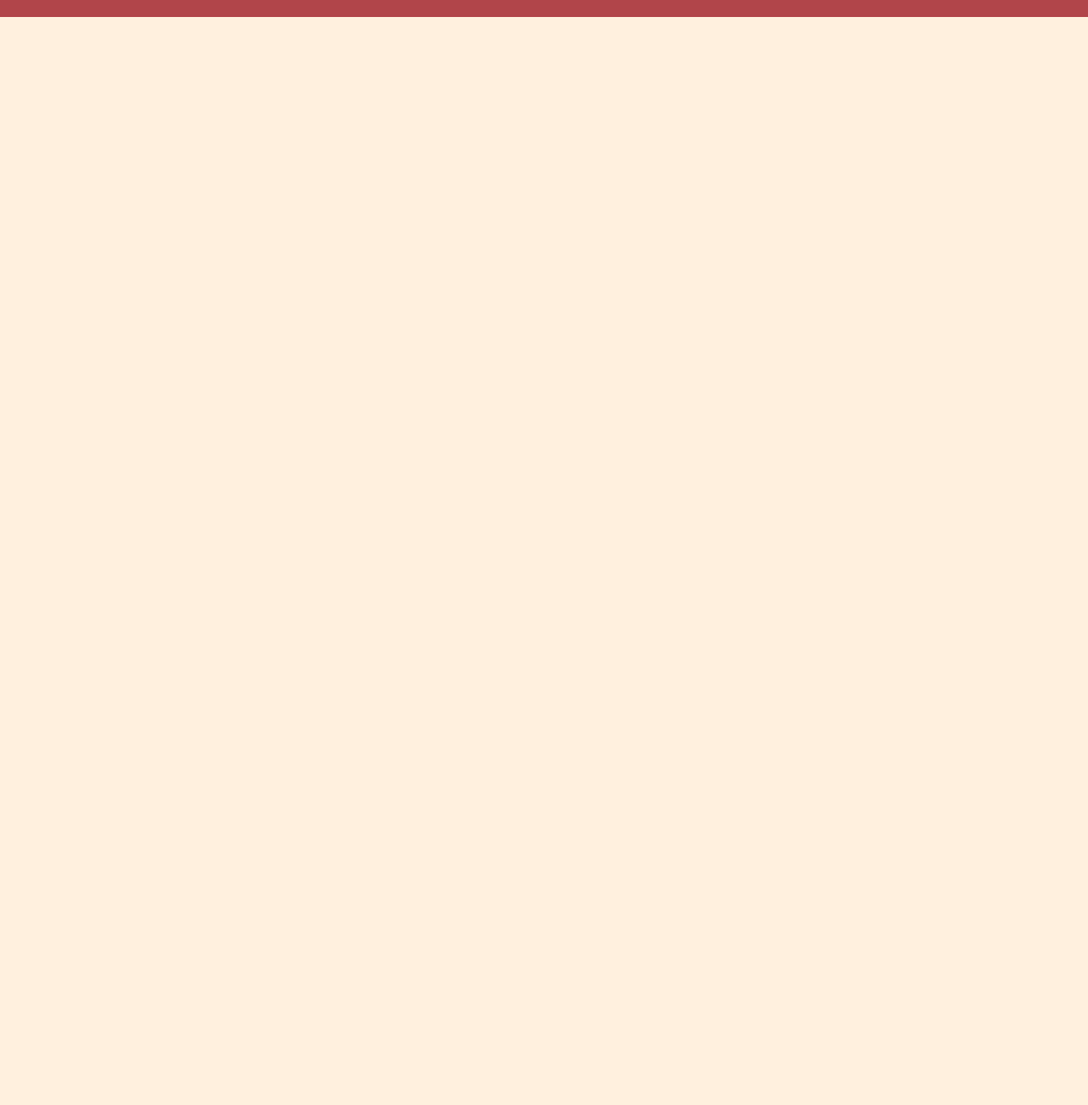
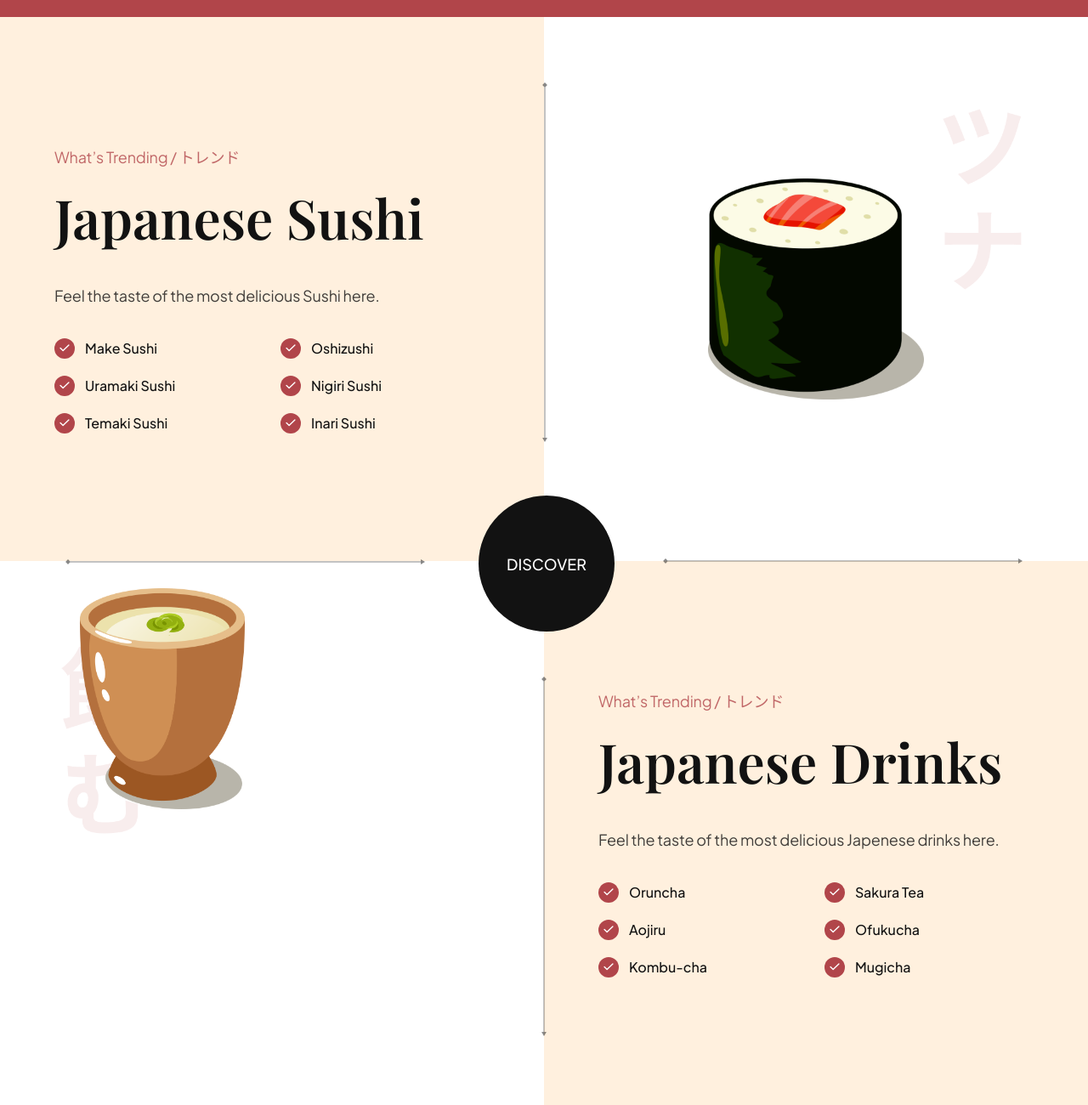
Before and after one commit to syhungFE/sushi-webiste, a website built with Vite: page index.html in a window 1280 px wide. Shown: the part 2398-3698 px from the top of the page at 85% size. Before the commit the page ends 2418 px from the top, so only its background shows below. Built offline with nearby package versions, Linux system fonts and the light colour scheme.

Commit message:
feat: build trending section

```diff
--- /dev/null
+++ b/css/sections/trending.css
@@ -0,0 +1,160 @@
+.trending {
+    position: relative;
+
+    display: flex;
+    flex-direction: column;
+    overflow: hidden;
+}
+
+.trending__discover {
+    position:absolute;
+    top: 44%;
+    left: 44%;
+    z-index: 1;
+
+    width: 160px;
+    height: 160px;
+    background-color: var(--secondary-color);
+    border-radius: 100%;
+
+    display: flex;
+    justify-content: center;
+    align-items: center;
+}
+
+.trending__discover p {
+    font-size: 18px;
+    font-weight: 500;
+    font-family: var(--plus-jakarta-sans);
+
+    color: var(--color-white);
+    text-transform: uppercase;
+}
+
+.trending-sushi,
+.trending-drinks {
+    width: 100%;
+    min-height: 640px;
+
+    display: flex;
+    flex-direction: row;
+}
+
+.trending__content {
+    flex: 1;
+    display: flex;
+    justify-content: center;
+    flex-direction: column;
+
+    padding: 32px 64px;
+}
+
+.trending__list {
+    list-style: none;
+
+    flex-wrap: wrap;
+    gap: 20px;
+}
+
+.trending__list li {
+    flex: 1;
+    display: flex;
+    align-items: center;
+    flex-direction: row;
+    gap: 12px;
+
+    min-width: 210px;
+}
+
+.trending__list p {
+    flex: 1;
+
+    font-size: 16px;
+    font-weight: 500;
+    font-family: var(--plus-jakarta-sans);
+    color: var(--secondary-color);
+}
+
+.trending__icon {
+    width: 24px;
+    height: 24px;
+
+    background-color: var(--primary-color);
+    border-radius: 100%;
+}
+
+.trending__icon img {
+    width: 50%;
+    height: 50%;
+
+    object-fit: contain;
+}
+
+.trending__image {
+    flex: 1;
+
+    position: relative;
+    padding: 32px 64px;
+
+    background-color: var(--color-white);
+    background-repeat: no-repeat;
+    background-size: contain;
+    background-position: center;
+}
+
+.trending-sushi .trending__image {
+    background-image: url(../../assets/japanese_sushi.png);
+}
+
+.trending-drinks .trending__image {
+    background-image: url(../../assets/japanese_drinks.png);
+}
+
+.trending__image img {
+    width: 254px;
+    height: 260px;
+
+    object-fit: contain;
+}
+
+/* Arrows */
+.trending__arrow {
+    position: absolute;
+    z-index: 1;
+  }
+
+  .trending__arrow img {
+    object-fit: contain;
+  }
+
+  .trending__arrow-left {
+    left: -2.5px;
+    top: 12%;
+  }
+
+  .trending__arrow-left img,
+  .trending__arrow-top img {
+    width: auto;
+    height: 100%;
+  }
+
+  .trending__arrow-top {
+    top: -10.5px;
+    left: 12%;
+  }
+
+  .trending__arrow-bottom {
+    bottom: -6.5px;
+    right: 12%;
+  }
+
+  .trending__arrow-bottom img,
+  .trending__arrow-right img {
+    width: 100%;
+    height: auto;
+  }
+
+  .trending__arrow-right {
+    right: -2.5px;
+    bottom: 12%;
+  }
--- a/css/style.css
+++ b/css/style.css
@@ -6,8 +6,8 @@
 @import url("sections/hero.css");
 @import url("sections/about.css");
 @import url("sections/popular.css");
-/* @import url("sections/trending.css");
-@import url("sections/subscribe.css");
+@import url("sections/trending.css");
+/* @import url("sections/subscribe.css");
 @import url("sections/footer.css"); */
 
 /* CSS variables for reusablity across all files (including above imported) */
--- a/index.html
+++ b/index.html
@@ -28,6 +28,8 @@
         </ul>
       </nav>
     </header>
+
+    <!-- HERO -->
     <section class="hero">
       <div class="hero-image">
         <img src="assets/sushi-1.png" alt="sushi" data-aos="fade-up"/>
@@ -65,6 +67,7 @@
       </div>
     </section>
 
+    <!-- ABOUT US -->
     <section class="about-us" id="about-us">
       <div class="about-us__image">
         <div class="about-us__image-sushi3">
@@ -88,6 +91,7 @@
       </div>
     </section>
 
+    <!-- POPULAR FOODS -->
     <section class="popular-foods" id="menu">
       <h2 class="popular-foods__title" data-aos="flip-up">Popular Food / 人気</h2>
 
@@ -162,6 +166,123 @@
       </button>
     </section>
 
+    <!-- TRENDING -->
+	<section class="trending" id="food">
+		<section class="trending-sushi">
+			<div class="trending__content" data-aos="fade-right">
+				<p class="sushi__subtitle">What’s Trending / トレンド</p>
+				<h3 class="sushi__title">Japanese Sushi</h3>
+				<p class="sushi__description">Feel the taste of the most delicious Sushi here.</p>
+				<ul class="trending__list flex-between">
+					<li>
+						<div class="trending__icon flex-center">
+							<img src="assets/check.svg" alt="Check"/>
+						</div>
+						<p>Make Sushi</p>
+					</li>
+					<li>
+						<div class="trending__icon flex-center">
+							<img src="assets/check.svg" alt="Check"/>
+						</div>
+						<p>Oshizushi</p>
+					</li>
+					<li>
+						<div class="trending__icon flex-center">
+							<img src="assets/check.svg" alt="Check"/>
+						</div>
+						<p>Uramaki Sushi</p>
+					</li>
+					<li>
+						<div class="trending__icon flex-center">
+							<img src="assets/check.svg" alt="Check"/>
+						</div>
+						<p>Nigiri Sushi</p>
+					</li>
+					<li>
+						<div class="trending__icon flex-center">
+							<img src="assets/check.svg" alt="Check"/>
+						</div>
+						<p>Temaki Sushi</p>
+					</li>
+					<li>
+						<div class="trending__icon flex-center">
+							<img src="assets/check.svg" alt="Check"/>
+						</div>
+						<p>Inari Sushi</p>
+					</li>
+				</ul>
+			</div>
+			<div class="trending__image flex-center">
+				<img src="assets/sushi-5.png" alt="trending sushi" data-aos="fade-left"/>
+				<div class="trending__arrow  trending__arrow-left">
+					<img src="assets/arrow-vertical.svg" alt="arrow left"/>
+				</div>
+				<div class="trending__arrow  trending__arrow-bottom">
+					<img src="assets/arrow-horizontal.svg" alt="arrow bottom"/>
+				</div>
+			</div>
+		</section>
+
+		<div class="trending__discover" data-aos="flip-up">
+			<p>Discover</p>
+		</div>
+
+		<section class="trending-drinks">
+			<div class="trending__image">
+				<img src="assets/sushi-4.png" alt="trending drinks" data-aos="fade-right"/>
+				<div class="trending__arrow  trending__arrow-top">
+					<img src="assets/arrow-horizontal.svg" alt="arrow top"/>
+				</div>
+				<div class="trending__arrow  trending__arrow-right">
+					<img src="assets/arrow-vertical.svg" alt="arrow right"/>
+				</div>
+			</div>
+			<div class="trending__content"  data-aos="fade-left">
+				<p class="sushi__subtitle">What’s Trending / トレンド</p>
+				<h3 class="sushi__title">Japanese Drinks</h3>
+				<p class="sushi__description">Feel the taste of the most delicious Japenese drinks here.</p>
+				<ul class="trending__list flex-between">
+					<li>
+						<div class="trending__icon flex-center">
+							<img src="assets/check.svg" alt="Check"/>
+						</div>
+						<p>Oruncha</p>
+					</li>
+					<li>
+						<div class="trending__icon flex-center">
+							<img src="assets/check.svg" alt="Check"/>
+						</div>
+						<p>Sakura Tea</p>
+					</li>
+					<li>
+						<div class="trending__icon flex-center">
+							<img src="assets/check.svg" alt="Check"/>
+						</div>
+						<p>Aojiru</p>
+					</li>
+					<li>
+						<div class="trending__icon flex-center">
+							<img src="assets/check.svg" alt="Check"/>
+						</div>
+						<p>Ofukucha</p>
+					</li>
+					<li>
+						<div class="trending__icon flex-center">
+							<img src="assets/check.svg" alt="Check"/>
+						</div>
+						<p>Kombu-cha</p>
+					</li>
+					<li>
+						<div class="trending__icon flex-center">
+							<img src="assets/check.svg" alt="Check"/>
+						</div>
+						<p>Mugicha</p>
+					</li>
+				</ul>
+			</div>
+		</section>
+	</section>
+
     <script type="module" src="/js/script.js"></script>
   </body>
 </html>
```
